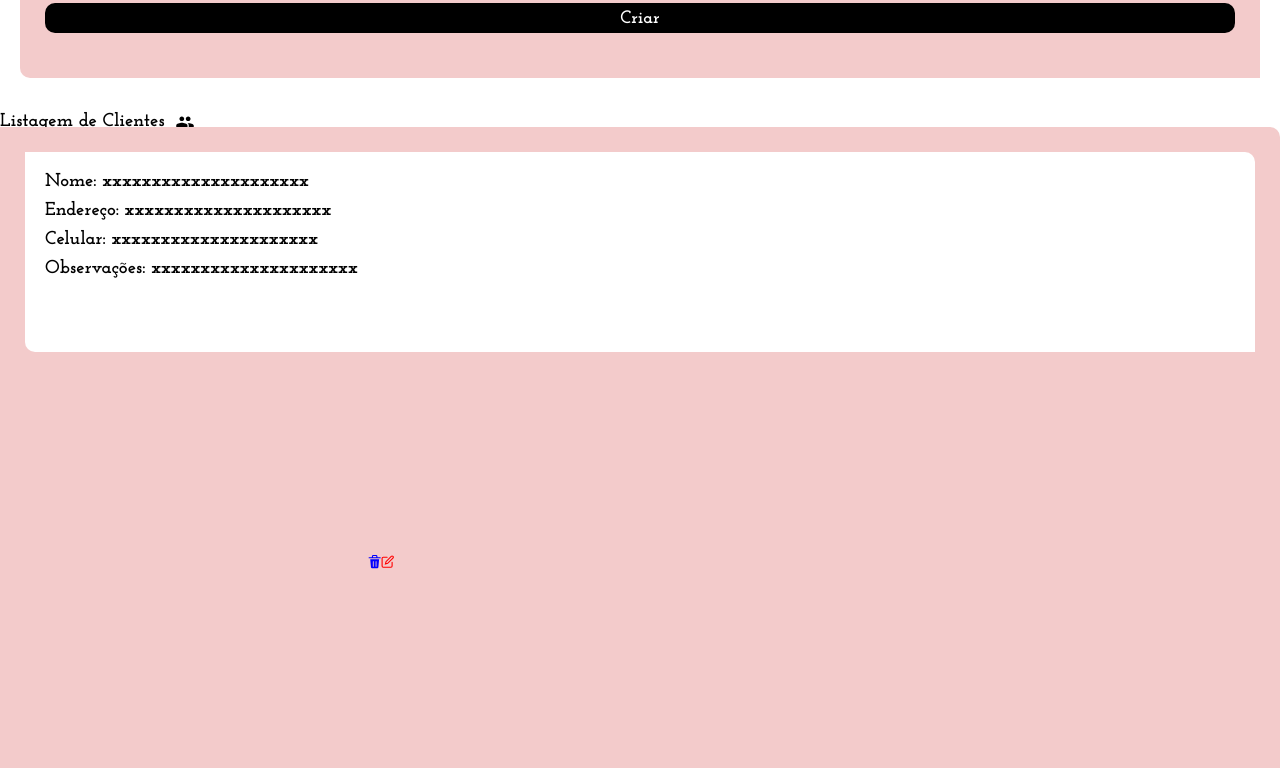
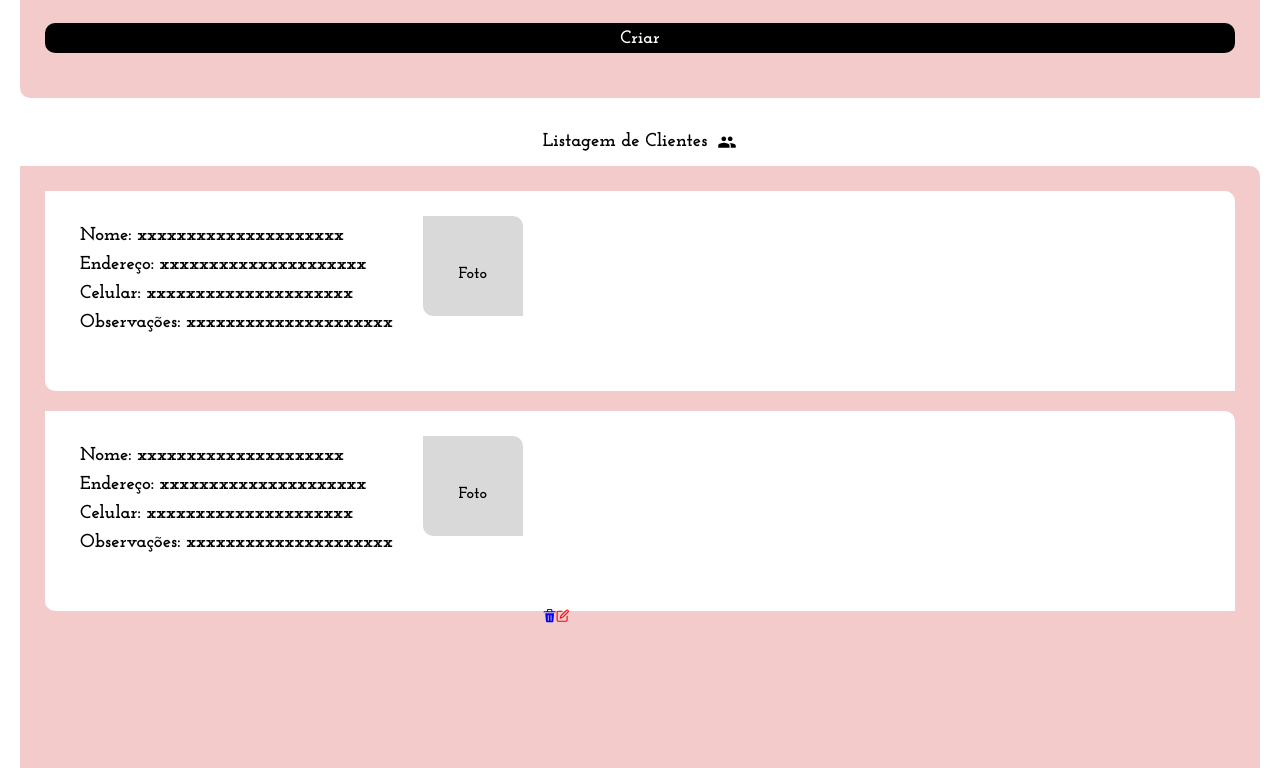
Before and after one commit to danieljosias/manicure-client, a React (Vite) app: page /clients in a window 1280 px wide. Shown: the part 532-1300 px from the top of the page. Built offline with nearby package versions, Linux system fonts and the light colour scheme.

Commit message:
feat: ...

```diff
--- a/src/components/ClientsCard/index.jsx
+++ b/src/components/ClientsCard/index.jsx
@@ -3,17 +3,17 @@ import { DeleteIcon, EditIcon } from '@chakra-ui/icons'
 
 export const ClientsCard = () => {
     return(
-        <Flex bg='white' h='200px' borderRadius='0px 10px 0px 10px' p='10' >
+        <Flex bg='white' h='200px' p='25' gap='20px' borderRadius='0px 10px 0px 10px'>
             <Flex flexDirection='column' h='0' gap='10' p='10'>
                 <Heading as='h3'>Nome: xxxxxxxxxxxxxxxxxxxxx</Heading>
                 <Heading as='h3'>Endereço: xxxxxxxxxxxxxxxxxxxxx</Heading>
                 <Heading as='h3'>Celular: xxxxxxxxxxxxxxxxxxxxx</Heading>
                 <Heading as='h3'>Observações: xxxxxxxxxxxxxxxxxxxxx</Heading>
             </Flex>
-            {/* <FormControl display='flex' position='absolute' left='180px' top='20px' justifyContent='center' textAlign='center' alignItems='center' bg='#D9D9D9' w='100px' h='100px' borderRadius='0px 10px 0px 10px'>
+            <FormControl display='flex' top='20px' justifyContent='center' textAlign='center' alignItems='center' bg='#D9D9D9' w='100px' h='100px' borderRadius='0px 10px 0px 10px'>
                 <Input for='file' type='file'/>
                 <FormLabel id='file' fontWeight='bold' h='0'>Foto</FormLabel>
-            </FormControl> */}
+            </FormControl>
             <Flex h='0'>
                 <IconButton aria-label='editar' icon={<DeleteIcon />} color='blue' border='none' bg='transparent'/>
                 <IconButton aria-label='deletar' icon={<EditIcon />}color='red' border='none' bg='transparent'/>
--- a/src/pages/Clients/index.jsx
+++ b/src/pages/Clients/index.jsx
@@ -33,9 +33,10 @@ export const Clients = () => {
   const isCelphoneError = cellphone === ''
 
   return(
-    <Flex flexDirection='column'>
+    <>
       <Header isOpen={isOpen} setIsOpen={setIsOpen}/>
-      <Box m='20px'>
+      <Flex flexDirection='column' gap='20px' p='20px'>
+        <Box>
           <HStack spacing={10} h='30px' textAlign='center' alignItems='center' justifyContent='center'>
             <Box h='0px'>
               <Heading as='h3' h='0px'>Criação de Clientes</Heading>
@@ -44,7 +45,9 @@ export const Clients = () => {
               <Icon as={IoMdPeople} fontSize='20px'/>
             </Box>
           </HStack>
+        </Box>
 
+        <Box>
           <FormControl isInvalid={{isNameError, isAddressError, isCelphoneError}} display='flex' gap='10px' flexDirection='column' justifyContent='center' bg='#F3CBCB' borderRadius='0px 10px 0px 10px' p='25' h='450px'>
             {name === '' ? <FormErrorMessage fontWeight='bold' h='30px'>Nome é obrigatório.</FormErrorMessage> : <FormErrorMessage fontWeight='bold' h='30px'>Nome</FormErrorMessage>}
             <Input h='30px' type='text' value={name} onChange={handleNameChange} border='none' bg='#FFFFFF' color='#000000' borderRadius='6px' fontWeight='bold' fontSize='large' placeholder='Digite o nome do cliente'/>
@@ -65,8 +68,8 @@ export const Clients = () => {
           </FormControl>
         </Box>
 
-      <Flex flexDirection='column' /* alignItems='center' gap='10' p='30px' */>
-        <HStack spacing={10} h='30px' textAlign='center' alignItems='center'>
+        <Flex flexDirection='column' gap='20px'>
+          <HStack spacing={10} h='30px' textAlign='center' alignItems='center' justifyContent='center'>
             <Box h='0px'>
               <Heading as='h3'>Listagem de Clientes</Heading>
             </Box>
@@ -75,11 +78,12 @@ export const Clients = () => {
             </Box>
           </HStack>
 
-        <Flex bg='#F3CBCB' flexDirection='column' borderRadius='0px 10px 0px 10px' p='25'>
+          <Flex bg='#F3CBCB' flexDirection='column' p='25' gap='20px' borderRadius='0px 10px 0px 10px' >
+            <ClientsCard/>
             <ClientsCard/>
           </Flex>
-
         </Flex>
       </Flex>
+    </>
   )
 }
```
Lines whose indentation alone changed are shown as unchanged.
